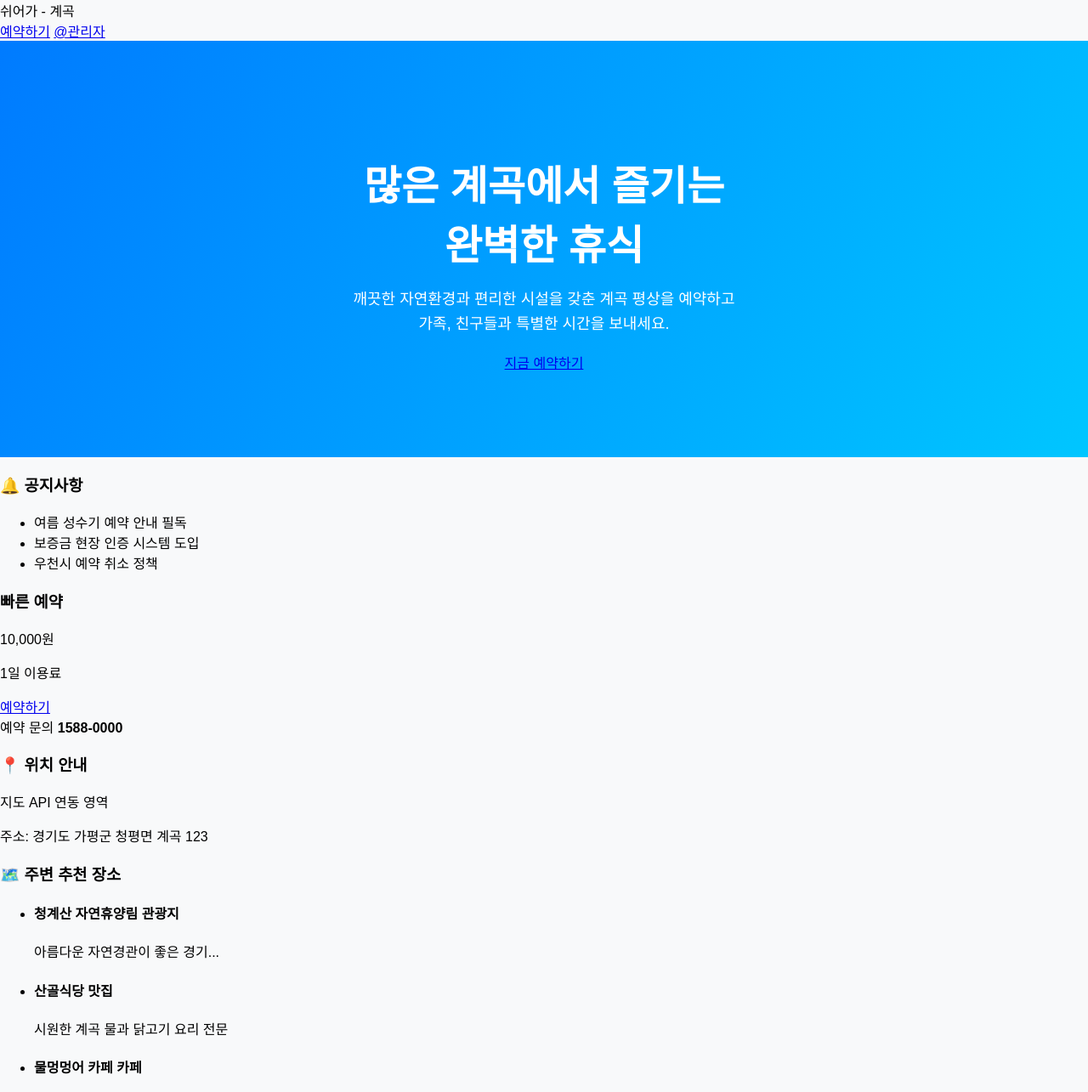
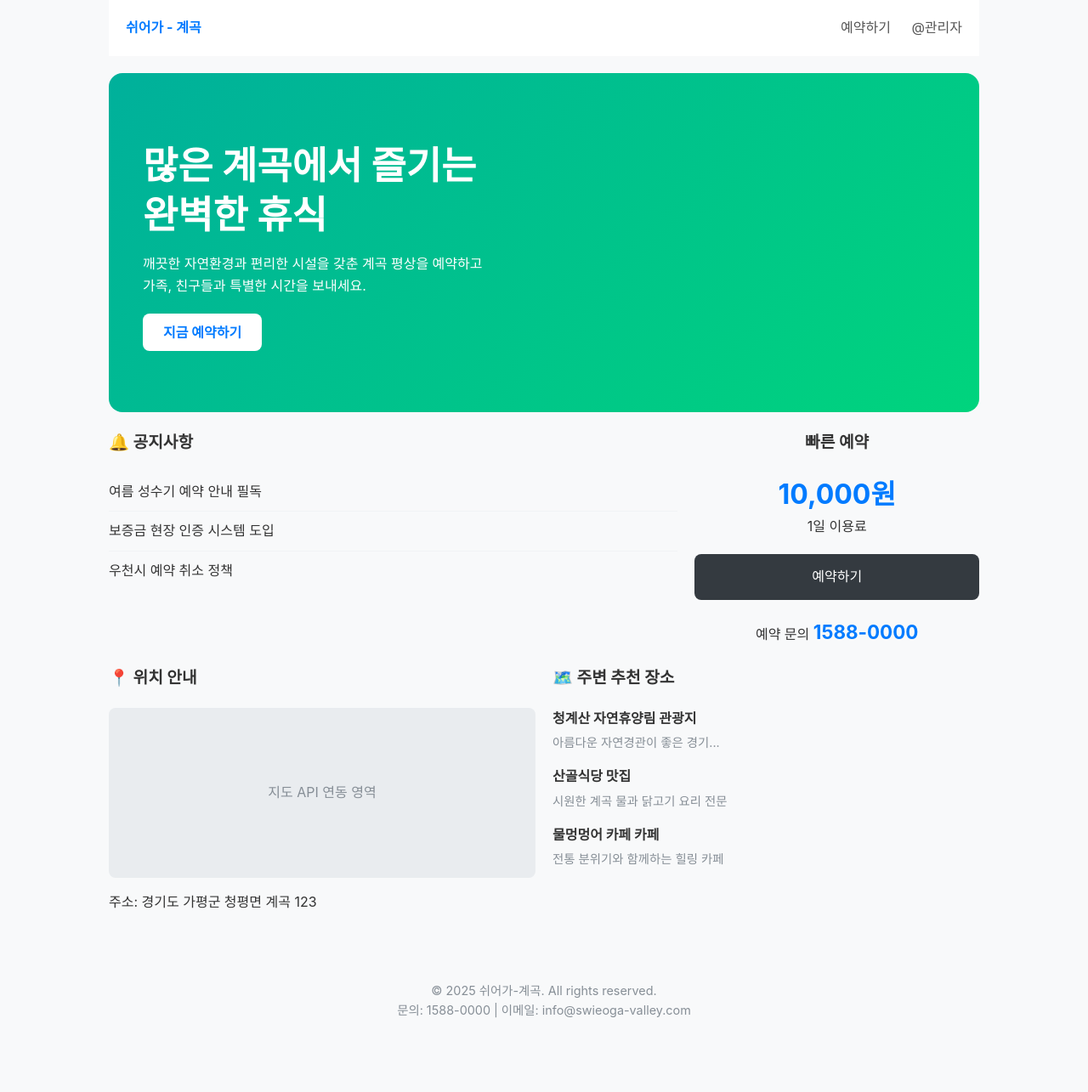
Before and after one commit to sanghun0002/-, a plain HTML site: page index.html in a window 1280 px wide. Shown: the top 1285 px of the page at 85% size. After the commit the page ends 1240 px from the top, so only its background shows below. Drawn offline with Linux system fonts and the light colour scheme.

Commit message:
웹사이트 내용 추가

```diff
--- a/style.css
+++ b/style.css
@@ -1,30 +1,222 @@
-/* style.css 파일에 이 내용을 넣어보세요 */
-
-/* 웹사이트 전체의 기본 폰트와 배경색 설정 */
-body {
-    font-family: sans-serif; /* 깔끔한 기본 폰트 */
+/* 기본 설정: 여백 제거, 박스 크기 계산 방식 변경, 기본 폰트 설정 */
+* {
+    box-sizing: border-box;
     margin: 0;
-    background-color: #f8f9fa;
+    padding: 0;
 }
 
-/* 메인 소개 섹션 스타일링 */
-.hero-section {
-    /* 이미지처럼 파란색 계열의 그라데이션 배경 적용 */
-    background: linear-gradient(120deg, #007bff, #00c6ff);
-
-    color: white; /* 내부의 모든 글자색을 흰색으로 */
-    padding: 100px 20px; /* 안쪽 여백 (상하 100px, 좌우 20px) */
-    text-align: center; /* 텍스트 가운데 정렬 */
+body {
+    font-family: -apple-system, BlinkMacSystemFont, 'Segoe UI', Roboto, 'Helvetica Neue', Arial, sans-serif;
+    background-color: #f8f9fa; /* 전체 페이지 배경색 */
+    color: #333; /* 기본 글자색 */
+    line-height: 1.6;
+    display: flex;
+    flex-direction: column;
+    align-items: center;
 }
 
-/* 메인 섹션의 h1 제목 스타일링 */
-.hero-section h1 {
-    font-size: 48px; /* 글자 크기 */
-    margin-bottom: 16px; /* 제목 아래 여백 */
+/* 전체적인 컨테이너 너비 설정 */
+.container {
+    width: 100%;
+    max-width: 1024px; /* 최대 너비 */
+    padding: 0 20px; /* 좌우 여백 */
 }
 
-/* 메인 섹션의 p 문단 스타일링 */
+
+/* 1. 상단 헤더 */
+.top-header {
+    width: 100%;
+    max-width: 1024px;
+    display: flex;
+    justify-content: space-between; /* 로고와 메뉴를 양쪽 끝으로 */
+    align-items: center;
+    padding: 20px;
+    background-color: white;
+}
+
+.top-header .logo {
+    font-weight: bold;
+    color: #007bff; /* 로고 색상 */
+}
+
+.top-header .top-nav a {
+    text-decoration: none;
+    color: #555;
+    margin-left: 20px; /* 메뉴 사이 간격 */
+}
+
+
+/* 2. 메인 소개 섹션 */
+.hero-section {
+    width: 100%;
+    max-width: 1024px;
+    background: linear-gradient(135deg, #00b09b, #00d47d); /* 초록색 계열 그라데이션 */
+    color: white;
+    padding: 80px 40px;
+    border-radius: 16px; /* 모서리 둥글게 */
+    margin-top: 20px;
+}
+
+.hero-section h1 {
+    font-size: 2.8rem; /* rem은 상대적인 크기 단위 */
+    margin-bottom: 16px;
+    line-height: 1.3;
+}
+
 .hero-section p {
-    font-size: 18px;
-    line-height: 1.6; /* 줄 간격 */
+    font-size: 1rem;
+    margin-bottom: 30px;
 }
+
+.hero-section .cta-button {
+    background-color: white;
+    color: #007bff;
+    padding: 12px 24px;
+    text-decoration: none;
+    font-weight: bold;
+    border-radius: 8px;
+}
+
+
+/* 3. 공지사항 및 빠른 예약 섹션 */
+.info-section {
+    width: 100%;
+    max-width: 1024px;
+    display: flex;
+    gap: 20px; /* 카드 사이의 간격 */
+    margin-top: 20px;
+}
+
+/* 공통 카드 스타일 */
+.card {
+    background-color: white;
+    border: 1px solid #e9ecef;
+    border-radius: 12px;
+    padding: 24px;
+    box-shadow: 0 4px 6px rgba(0, 0, 0, 0.05);
+}
+
+.notice-card {
+    flex: 2; /* 예약 카드보다 2배 넓게 */
+}
+
+.notice-card h3, .booking-card h3, .location-card h3, .recommend-card h3 {
+    margin-bottom: 20px;
+    font-size: 1.2rem;
+}
+
+.notice-card ul {
+    list-style: none;
+}
+
+.notice-card li {
+    padding: 10px 0;
+    border-bottom: 1px solid #f1f3f5;
+}
+
+.notice-card li:last-child {
+    border-bottom: none;
+}
+
+.notice-card span.tag {
+    background-color: #ffe3e3;
+    color: #d94848;
+    font-size: 0.8rem;
+    padding: 2px 6px;
+    border-radius: 4px;
+    margin-left: 8px;
+}
+
+.booking-card {
+    flex: 1; /* 공지 카드보다 1배 넓게 */
+    text-align: center;
+}
+
+.booking-card .price {
+    font-size: 2rem;
+    font-weight: bold;
+    color: #007bff;
+}
+
+.booking-card .booking-button {
+    display: block;
+    width: 100%;
+    background-color: #343a40;
+    color: white;
+    padding: 14px;
+    text-decoration: none;
+    border-radius: 8px;
+    font-size: 1rem;
+    margin: 20px 0;
+}
+
+.booking-card .contact-info strong {
+    color: #007bff;
+    font-size: 1.4rem;
+}
+
+
+/* 4. 위치 및 주변 추천 장소 섹션 */
+.location-section {
+    width: 100%;
+    max-width: 1024px;
+    display: flex;
+    gap: 20px;
+    margin-top: 20px;
+}
+
+.location-card {
+    flex: 1;
+}
+
+.map-placeholder {
+    width: 100%;
+    height: 200px;
+    background-color: #e9ecef;
+    border-radius: 8px;
+    display: flex;
+    justify-content: center;
+    align-items: center;
+    color: #868e96;
+    margin-bottom: 16px;
+}
+
+.recommend-card {
+    flex: 1;
+}
+
+.recommend-card ul {
+    list-style: none;
+}
+
+.recommend-card li {
+    margin-bottom: 16px;
+}
+
+.recommend-card h4 {
+    font-size: 1rem;
+    margin-bottom: 4px;
+}
+
+.recommend-card p {
+    font-size: 0.9rem;
+    color: #868e96;
+}
+
+.recommend-card span.tag {
+    font-size: 0.8rem;
+    color: #868e96;
+    font-weight: normal;
+    margin-left: 8px;
+}
+
+
+/* 5. 하단 푸터 */
+.main-footer {
+    width: 100%;
+    text-align: center;
+    padding: 40px 20px;
+    margin-top: 40px;
+    color: #868e96;
+    font-size: 0.9rem;
+}
```
